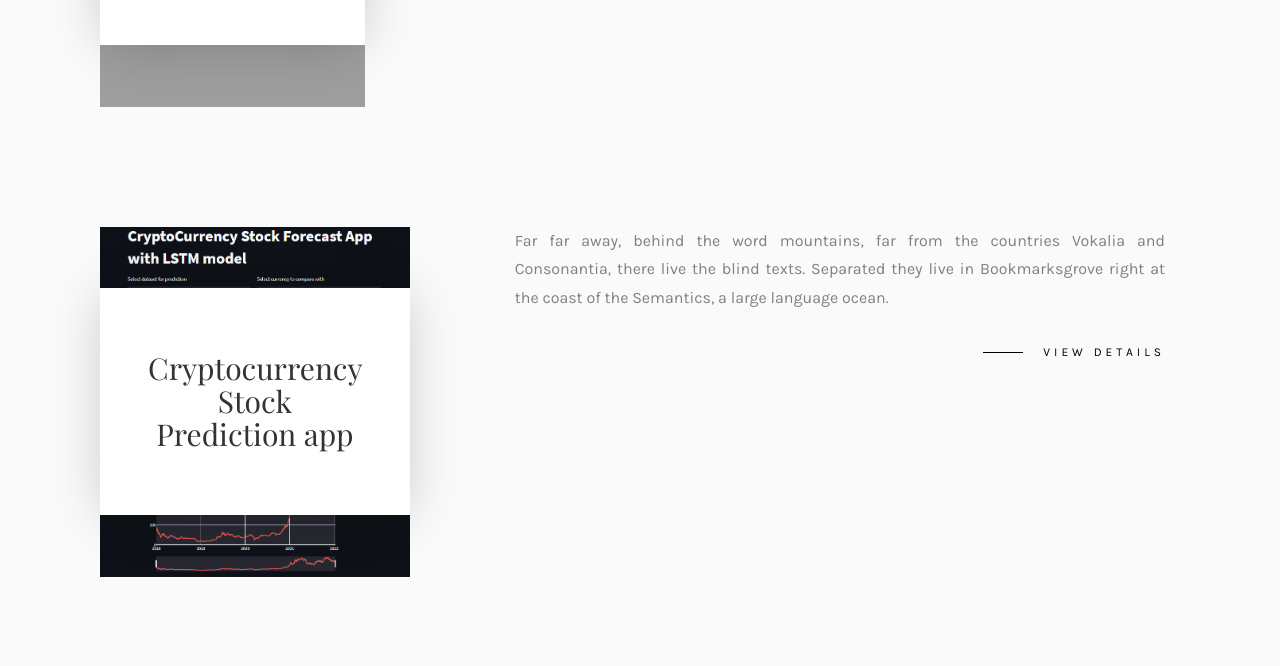
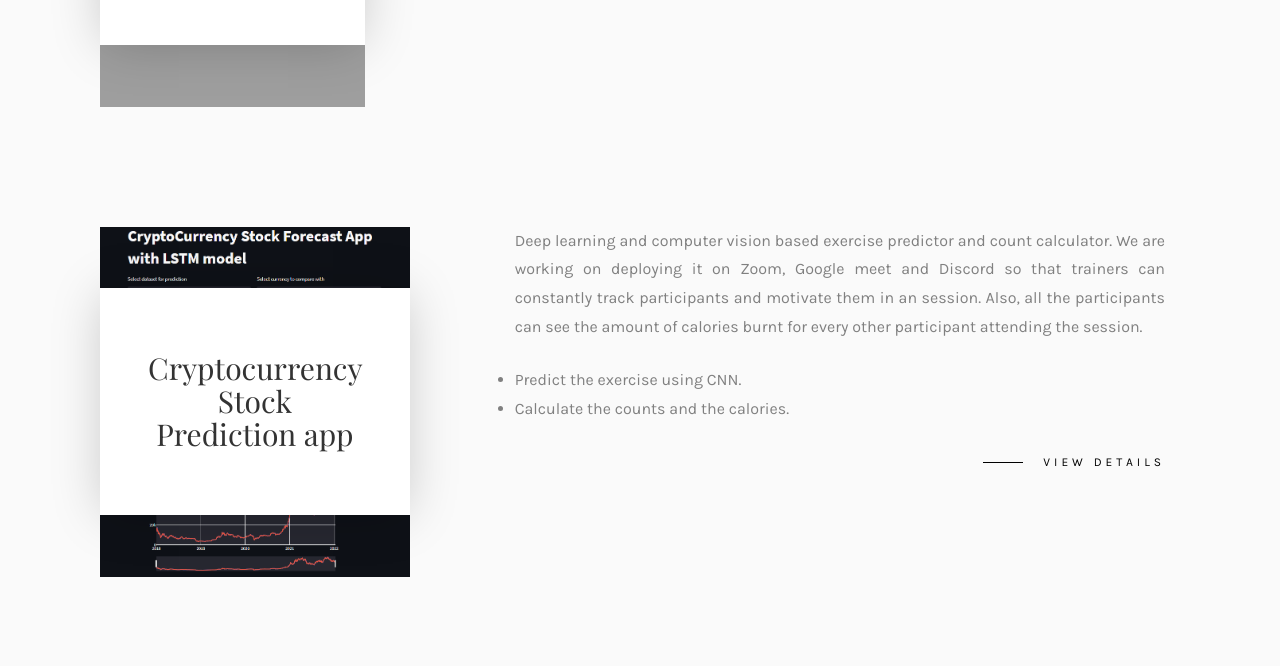
Before and after one commit to MurtazaJ/portfolio, a Flask app: page / in a window 1280 px wide; the page is wider, and only the part inside the window is pictured. Shown: the part 4128-4794 px from the top of that part. Run offline with Flask 2, Linux system fonts and the light colour scheme; some libraries are stand-ins or nearby versions; some web fonts are replaced; grey boxes are pictures that could not be loaded.

Commit message:
added new project

```diff
--- a/flask_app/portfolio/templates/projects2.html
+++ b/flask_app/portfolio/templates/projects2.html
@@ -100,7 +100,11 @@
 					</a>
 					<div class="col-md-12 col-md-offset-1">
 						<div class="desc">
-							<p>Far far away, behind the word mountains, far from the countries Vokalia and Consonantia, there live the blind texts. Separated they live in Bookmarksgrove right at the coast of the Semantics, a large language ocean.</p>
+							<p>Deep learning and computer vision based exercise predictor and count calculator. We are working on deploying it on Zoom, Google meet and Discord so that trainers can constantly track participants and motivate them in an session. Also, all the participants can see the amount of calories burnt for every other participant attending the session.</p>
+							<ul>
+								<li>Predict the exercise using CNN.</li>
+								<li>Calculate the counts and the calories.</li>
+							</ul>
 							<p class="read"><a href="#">View details</a></p>
 						</div>
 					</div>
```
Also changed, not shown: flask_app/portfolio/static/images/countpredictor.png (added).
